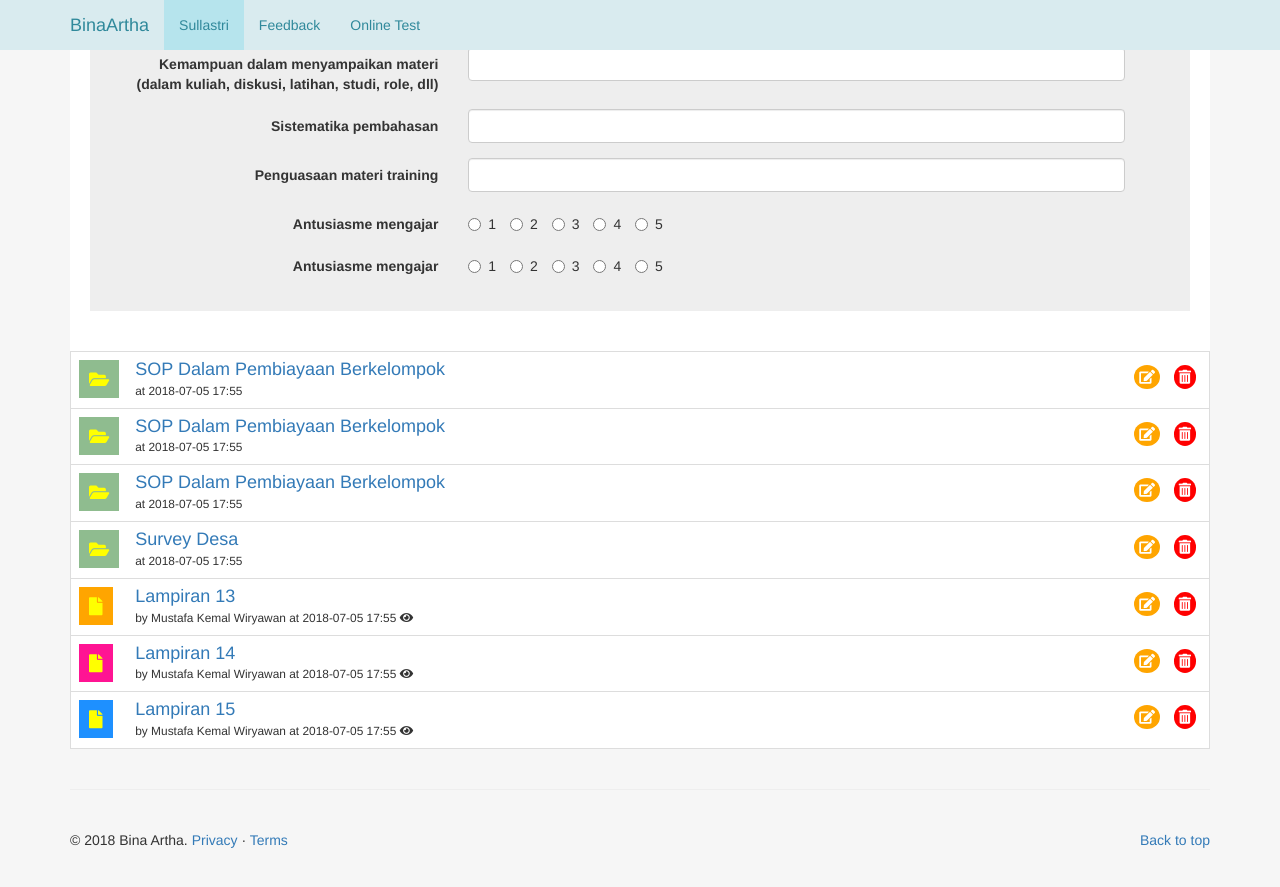
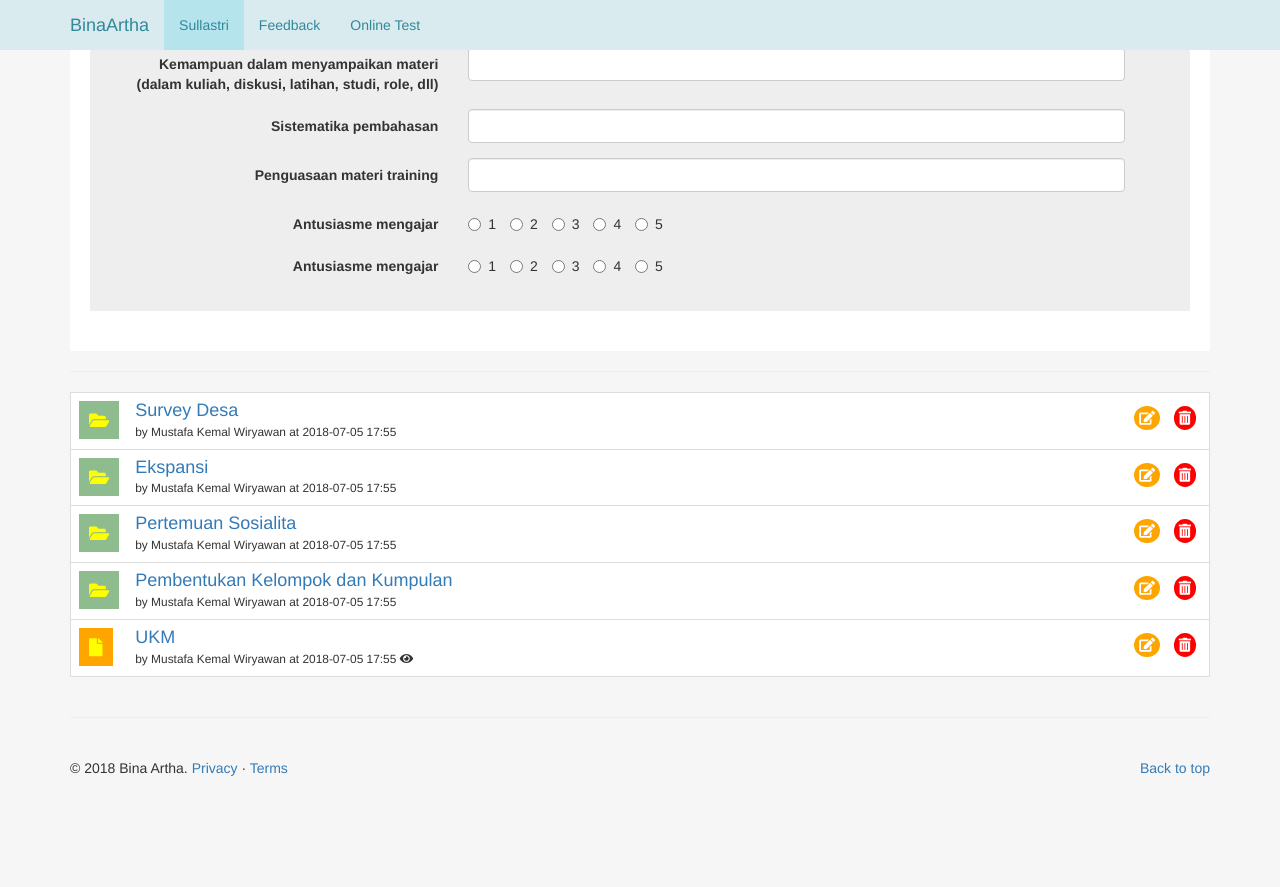
Before and after one commit to kemtol/Bina-Artha, a Jekyll site: the page built from laman/dashboard.md, in a window 1280 px wide and 900 px high, scrolled down 3496 px. Shown: the top 887 px of the window. Built offline with Jekyll 4.4.1, drawn with Linux system fonts in a browser that asks for light colours; nearby versions of some CDN libraries; after the commit the page ends 4324 px from its top, so only the background shows below that.

Commit message:
Update admin.html

```diff
--- a/_layouts/admin.html
+++ b/_layouts/admin.html
@@ -363,43 +363,35 @@
       </div>
       <!-- /. FORM EVALUASI PENGAJAR -->
 
+      <hr />
+
       <!-- ONLINE TEST -->
       <div class="doc-content">
         <table class="table table-responsive">
           <tbody>
             <tr>
               <th scope="row"><a href="" class="fas fa-folder-open"></a></th>
-              <td><h4><a href="">SOP Dalam Pembiayaan Berkelompok</a></h4><small>at 2018-07-05 17:55</small></td>
+              <td><h4><a href="">Survey Desa</a></h4><small>by Mustafa Kemal Wiryawan at 2018-07-05 17:55</small></td>
               <td class="text-right"><a href="" class="fas fa-edit" data-toggle="modal" data-target="#edit--course"></a> <a href="" class="fas fa-trash-alt" data-toggle="modal" data-target="#delete--course"></a></td>
             </tr>
             <tr>
               <th scope="row"><a href="" class="fas fa-folder-open"></a></th>
-              <td><h4><a href="">SOP Dalam Pembiayaan Berkelompok</a></h4><small>at 2018-07-05 17:55</small></td>
+              <td><h4><a href="">Ekspansi</a></h4><small>by Mustafa Kemal Wiryawan at 2018-07-05 17:55</small></td>
               <td class="text-right"><a href="" class="fas fa-edit" data-toggle="modal" data-target="#edit--course"></a> <a href="" class="fas fa-trash-alt" data-toggle="modal" data-target="#delete--course"></a></td>
             </tr>
             <tr>
               <th scope="row"><a href="" class="fas fa-folder-open"></a></th>
-              <td><h4><a href="">SOP Dalam Pembiayaan Berkelompok</a></h4><small>at 2018-07-05 17:55</small></td>
+              <td><h4><a href="">Pertemuan Sosialita</a></h4><small>by Mustafa Kemal Wiryawan at 2018-07-05 17:55</small></td>
               <td class="text-right"><a href="" class="fas fa-edit" data-toggle="modal" data-target="#edit--course"></a> <a href="" class="fas fa-trash-alt" data-toggle="modal" data-target="#delete--course"></a></td>
             </tr>
             <tr>
               <th scope="row"><a href="" class="fas fa-folder-open"></a></th>
-              <td><h4><a href="">Survey Desa</a></h4><small>at 2018-07-05 17:55</small></td>
+              <td><h4><a href="">Pembentukan Kelompok dan Kumpulan</a></h4><small>by Mustafa Kemal Wiryawan at 2018-07-05 17:55</small></td>
               <td class="text-right"><a href="" class="fas fa-edit" data-toggle="modal" data-target="#edit--course"></a> <a href="" class="fas fa-trash-alt" data-toggle="modal" data-target="#delete--course"></a></td>
             </tr>
             <tr>
               <th scope="row"><a href="" class="fas fa-file orange"></a></th>
-              <td><h4><a href="">Lampiran 13</a></h4><small>by Mustafa Kemal Wiryawan at 2018-07-05 17:55 <i class="fas fa-eye"></i></small></td>
-              <td class="text-right"><a href="" class="fas fa-edit" data-toggle="modal" data-target="#edit--course"></a> <a href="" class="fas fa-trash-alt" data-toggle="modal" data-target="#delete--course"></a></td>
-            </tr>
-            <tr>
-              <th scope="row"><a href="" class="fas fa-file red"></a></th>
-              <td><h4><a href="">Lampiran 14</a></h4><small>by Mustafa Kemal Wiryawan at 2018-07-05 17:55 <i class="fas fa-eye"></i></small></td>
-              <td class="text-right"><a href="" class="fas fa-edit" data-toggle="modal" data-target="#edit--course"></a> <a href="" class="fas fa-trash-alt" data-toggle="modal" data-target="#delete--course"></a></td>
-            </tr>
-            <tr>
-              <th scope="row"><a href="" class="fas fa-file blue"></a></th>
-              <td><h4><a href="">Lampiran 15</a></h4><small>by Mustafa Kemal Wiryawan at 2018-07-05 17:55 <i class="fas fa-eye"></i></small></td>
+              <td><h4><a href="">UKM</a></h4><small>by Mustafa Kemal Wiryawan at 2018-07-05 17:55 <i class="fas fa-eye"></i></small></td>
               <td class="text-right"><a href="" class="fas fa-edit" data-toggle="modal" data-target="#edit--course"></a> <a href="" class="fas fa-trash-alt" data-toggle="modal" data-target="#delete--course"></a></td>
             </tr>
           </tbody>
```
